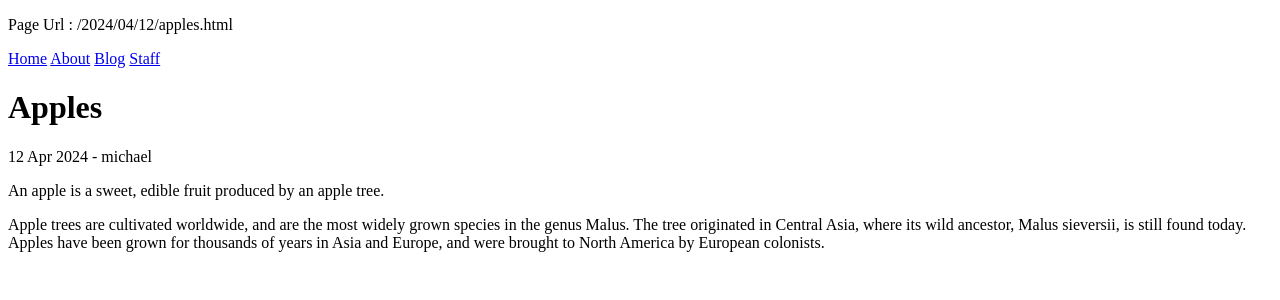
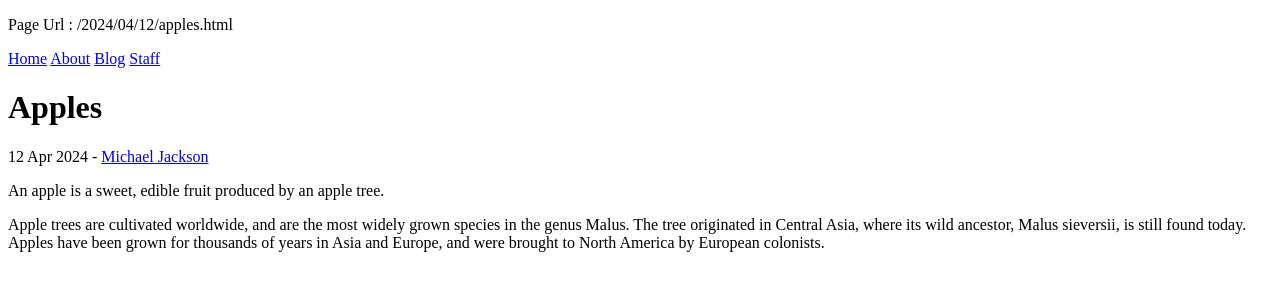
Before and after one commit to mauro-castro-rojas/mauro-castro-rojas.github.io, a Jekyll site: the page built from _posts/2024-04-12-apples.md, in a window 1280 px wide. Shown: the top 300 px of the page. Built offline with Jekyll 4.4.1, drawn with Linux system fonts in a browser that asks for light colours.

Commit message:
Assign author and posts

```diff
--- a/_layouts/post.html
+++ b/_layouts/post.html
@@ -2,6 +2,13 @@
 layout: default
 ---
 <h1>{{ page.title }}</h1>
-<p>{{ page.date | date_to_string }} - {{ page.author }}</p>
+
+<p>
+  {{ page.date | date_to_string }}
+  {% assign author = site.authors | where: 'short_name', page.author | first %}
+  {% if author %}
+    - <a href="{{ author.url }}">{{ author.name }}</a>
+  {% endif %}
+</p>
 
 {{ content }}
```
Also changed, not shown: _layouts/author.html (+8 -0 lines), _posts/2024-04-12-pineapples.md (added, +4 -0 lines).
